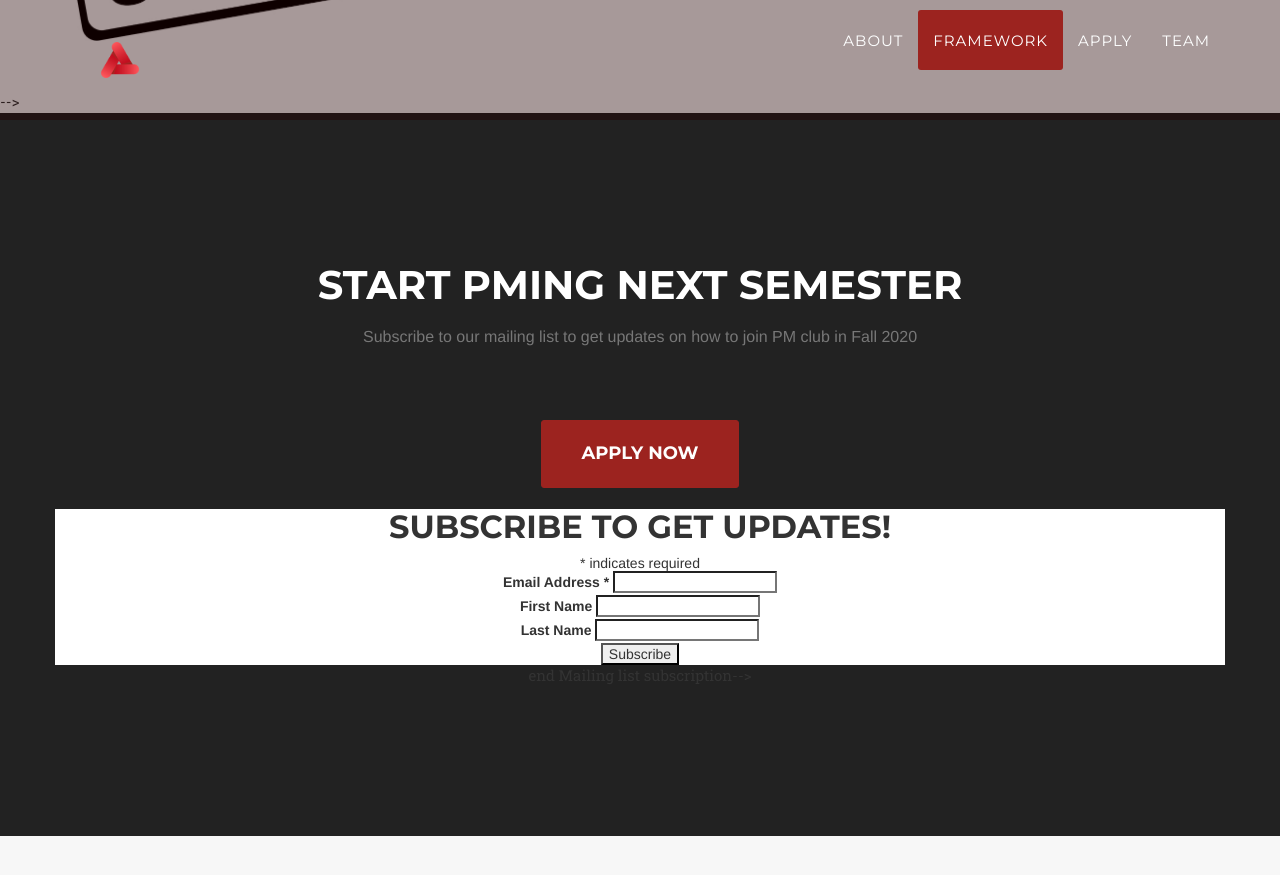
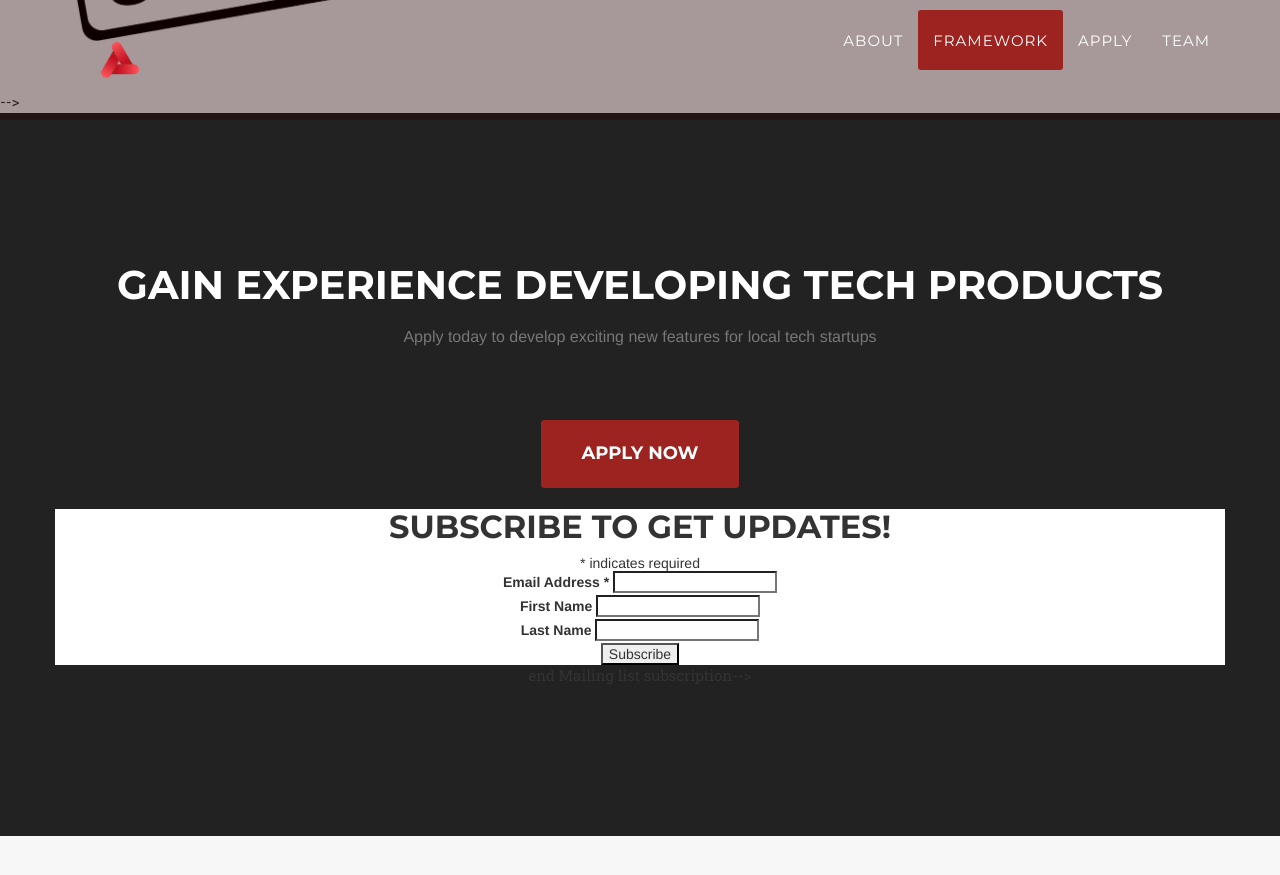
Before and after one commit to unc-pmclub/main-website, a Jekyll site: the page built from index.html, in a window 1280 px wide and 900 px high, scrolled down 4117 px. Shown: the top 875 px of the window. Built offline with Jekyll 4.4.1, drawn with Linux system fonts in a browser that asks for light colours; some web fonts are replaced; comment, search, counter and statistics services are not loaded.

Commit message:
Update join.html

```diff
--- a/_includes/join.html
+++ b/_includes/join.html
@@ -2,8 +2,8 @@
         <div class="container">
             <div class="row">
                 <div class="col-lg-12 text-center">
-                    <h2 class="section-heading">Start PMing next semester</h2>
-                    <h3 class="section-subheading text-muted">Subscribe to our mailing list to get updates on how to join PM club in Fall 2020</h3>
+                    <h2 class="section-heading">Gain experience developing tech products</h2>
+                    <h3 class="section-subheading text-muted">Apply today to develop exciting new features for local tech startups</h3>
                 </div>
             </div>
             <div class="row">
```
